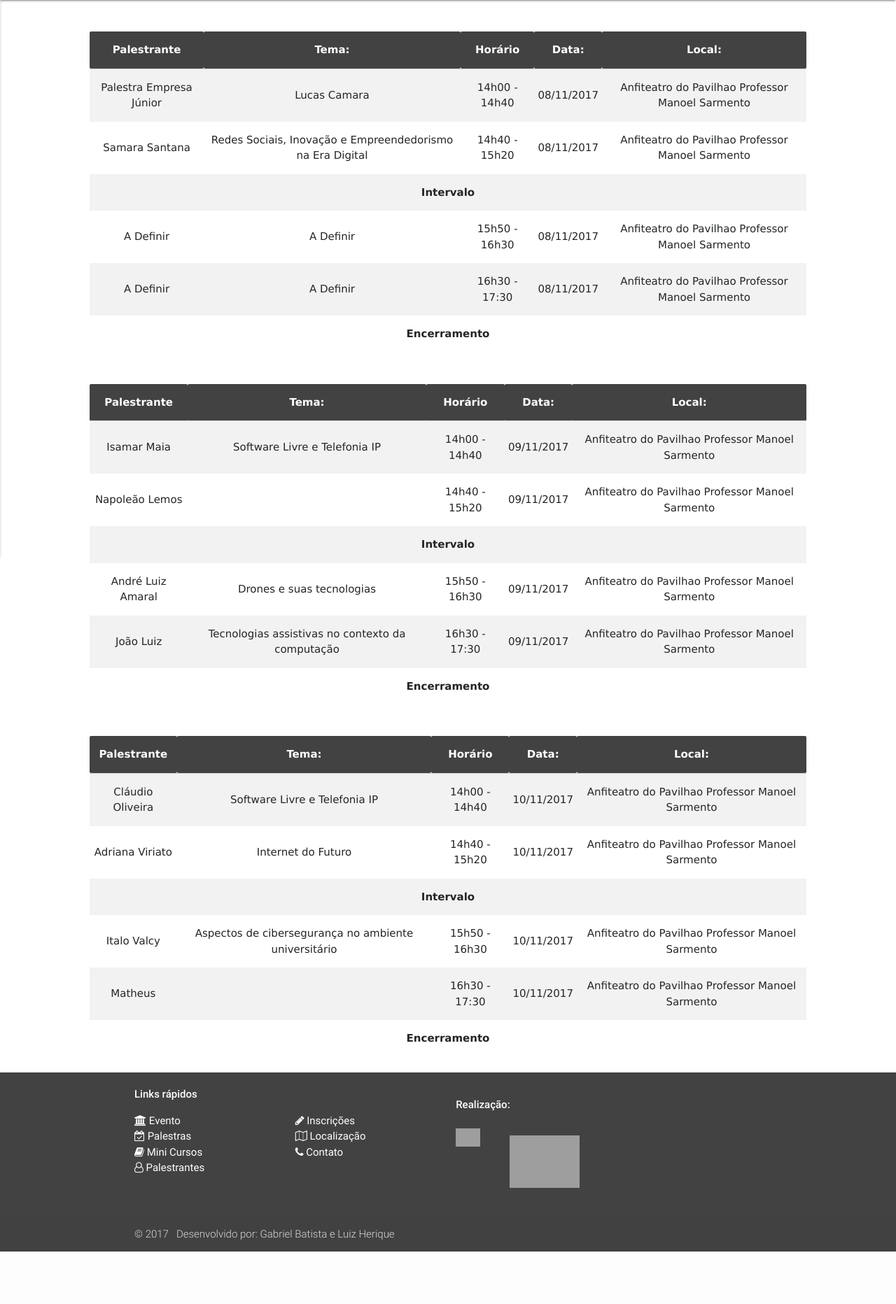
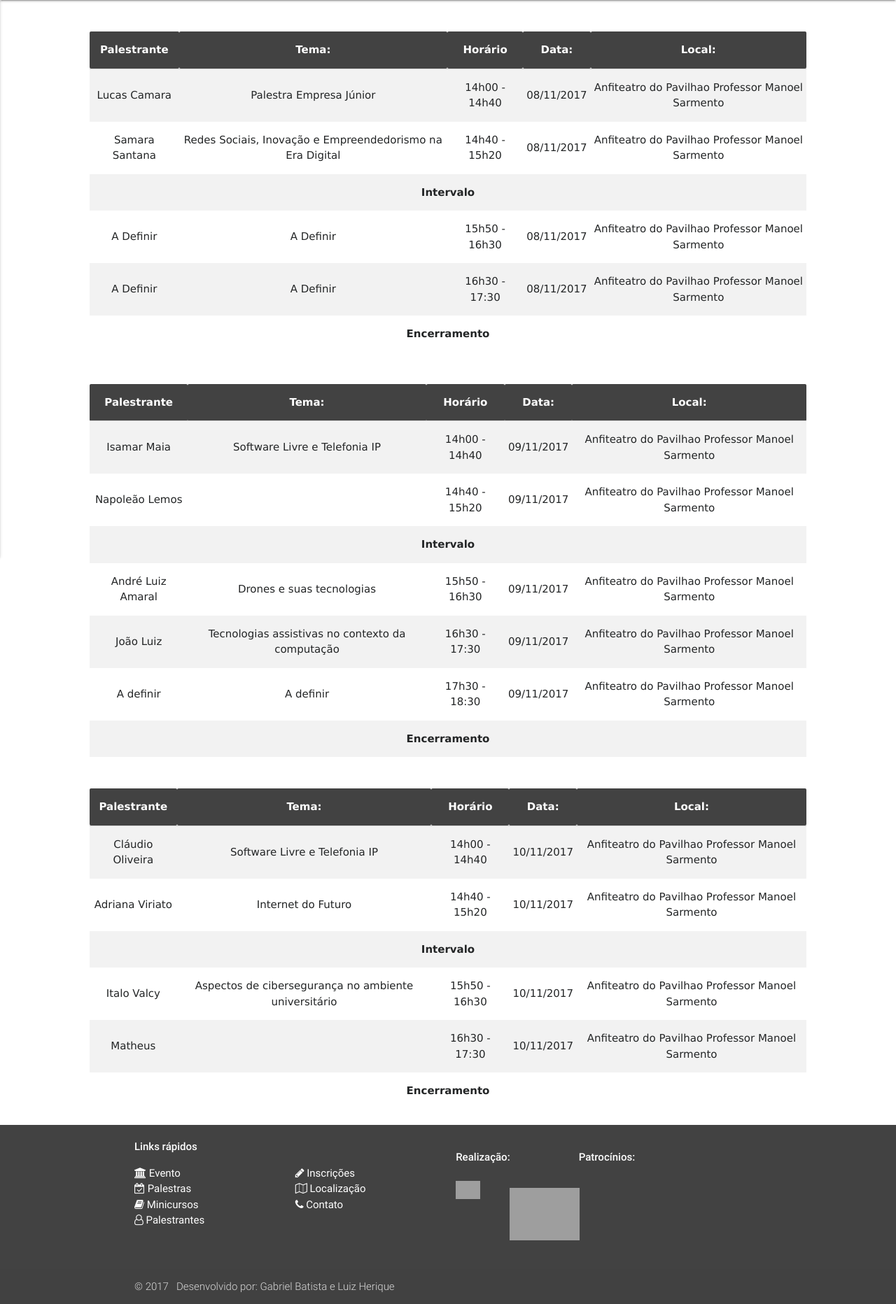
Before and after one commit to lhfoloni/coreti, a PHP site: page /palestras.php in a window 1280 px wide. Shown: the part 64-1928 px from the top of the page at 70% size. Before the commit the page ends 1853 px from the top, so only its background shows below. Run offline with PHP 8.4, Linux system fonts and the light colour scheme; some libraries are stand-ins or nearby versions; grey boxes are pictures that could not be loaded.

Commit message:
retoques

```diff
--- a/css/coreti.css
+++ b/css/coreti.css
@@ -84,7 +84,3 @@ main {
 }
 
 .imgefeito a .desc {  display: none; }
-
-.top{
-  text-align: center;
-}
--- a/elementos/footer.php
+++ b/elementos/footer.php
@@ -9,7 +9,7 @@
            <!-- Link do rodape -->
               <li><a class="white-text text-lighten-3" href="index.php"><i class="fa fa-university" aria-hidden="true"></i><span>     Evento</span></a></li>
               <li><a class="white-text text-lighten-3" href="palestras.php"><i class="fa fa-calendar-check-o" aria-hidden="true"></i><span>     Palestras</span></a></li>
-              <li><a class="white-text text-lighten-3" href="mini.php"><i class="fa fa-book" aria-hidden="true"></i><span>     Mini Cursos</span></a></li>
+              <li><a class="white-text text-lighten-3" href="mini.php"><i class="fa fa-book" aria-hidden="true"></i><span>     Minicursos</span></a></li>
               <li><a class="white-text text-lighten-3" href="palestrantes.php"><i class="fa fa-user-o" aria-hidden="true"></i><span>     Palestrantes</span></a></li>
             </ul>
           </div>
@@ -34,8 +34,13 @@
 
             <li><a class="white-text text-lighten-3" href="#" onclick="window.open(&quot;http://www2.uesb.br/cpds&quot;);"></i><img width="100px" src="http://www2.uesb.br/cpds/wp-content/uploads/2016/07/logotipo-cpds.png" class="cpds"></a></li>
 
-          </ul>
-        </div>
+          </ul></div>
+          <div class="col l1 s12">
+            <ul>
+
+              <li><a class="white-text text-lighten-3"></i><strong><span>&nbsp&nbsp&nbsp&nbsp&nbsp&nbspPatrocínios:</span></strong></a></li><br>
+      </ul>
+      </div>
       </div>
     </div>
 
--- a/elementos/nav.php
+++ b/elementos/nav.php
@@ -17,11 +17,10 @@
 
       <li><a href="index.php"><i class="fa fa-university fa-2x" aria-hidden="true"></i><span>     Evento</span></a></li>
       <li><a href="palestras.php"><i class="fa fa-calendar-check-o fa-2x" aria-hidden="true"></i><span     >Palestras</span></a></li>
-      <li><a href="mini.php"><i class="fa fa-book fa-2x" aria-hidden="true"></i><span>     Mini Cursos</span></a></li>
+      <li><a href="mini.php"><i class="fa fa-book fa-2x" aria-hidden="true"></i><span>     Minicursos</span></a></li>
       <li><a href="palestrantes.php"><i class="fa fa-user-o fa-2x" aria-hidden="true"></i><span>     Palestrantes</span></a></li>
       <li><a href="inscricao.php"><i class="fa fa-pencil fa-2x" aria-hidden="true"></i><span>     Inscrições</span></a></li>
       <li><a href="localizacao.php"><i class="fa fa-map-o fa-2x" aria-hidden="true"></i><span>     Localização</span></a></li>
-      <li><a href="realizacao.php"><i class="fa fa-users fa-2x" aria-hidden="true"></i><span>     Realização</span></a></li>
       <li><a href="contato.php"><i class="fa fa-phone fa-2x" aria-hidden="true"></i><span>     Contato</span></a></li>
     </ul>
   </div>
--- a/mini.php
+++ b/mini.php
@@ -29,7 +29,7 @@
 							<td>Lucas</td>
 							<td>BootStrap</td>
 							<td>08h30 - 12h00</td>
-							<td>LAB 2</td>
+							<td>LAB 1</td>
 							<td>08/11/2017 e  09/11/2017</td>
 						</tr>
 
@@ -82,7 +82,7 @@
 							<td>Lucas</td>
 							<td>BootStrap</td>
 							<td>08h30 - 12h00</td>
-							<td>LAB 2</td>
+							<td>LAB 1</td>
 							<td>10/11/2017</td>
 						</tr>
 
--- a/palestrantes.php
+++ b/palestrantes.php
@@ -66,7 +66,7 @@
                     <a>
                         <img  src="IMG/isamar.jpg"/>
                         <span class="desc" align="justify">
-                        <strong>Isamar Maia</strong>.
+                        <strong>Isamar Maia</strong>É formado em Engenharia da Computação e Mestrando em Tecnologias em Saúde. Possui mais de 15 anos de experiência em tecnologia da informação integrando redes IP, sistemas multi-plataforma, segurança de rede e firewall. É empreendedor, tendo sido pioneiro no provimento de acesso comercial à internet do estado da Bahia e na criação da IMTECH Consultoria e Sistemas.
                         </span>
                     </a>
                 </div>
--- a/palestras.php
+++ b/palestras.php
@@ -18,8 +18,8 @@
 					</thead>
 					<tbody>
 						<tr>
+							<td>Lucas Camara</td>
 							<td>Palestra Empresa Júnior</td>
-							<td>Lucas Camara</td>
 							<td>14h00 - 14h40</td>
 							<td>08/11/2017</td>
 							<td>Anfiteatro do Pavilhao Professor Manoel Sarmento </td>
@@ -115,6 +115,15 @@
 						</tr>
 
 						<tr>
+							<td>A definir</td>
+							<td>A definir</td>
+							<td>17h30 - 18:30</td>
+							<td>09/11/2017</td>
+							<td>Anfiteatro do Pavilhao Professor Manoel Sarmento </td>
+						</tr>
+
+
+						<tr>
 							<td colspan="5"><b>Encerramento</b></td>
 						</tr>
 					</tbody>
```
Also changed, not shown: index.php (+8 -7 lines), IMG/adriana.JPG (added), IMG/andre.png (added), IMG/italo.jpg (added), IMG/samara1.png (added).
